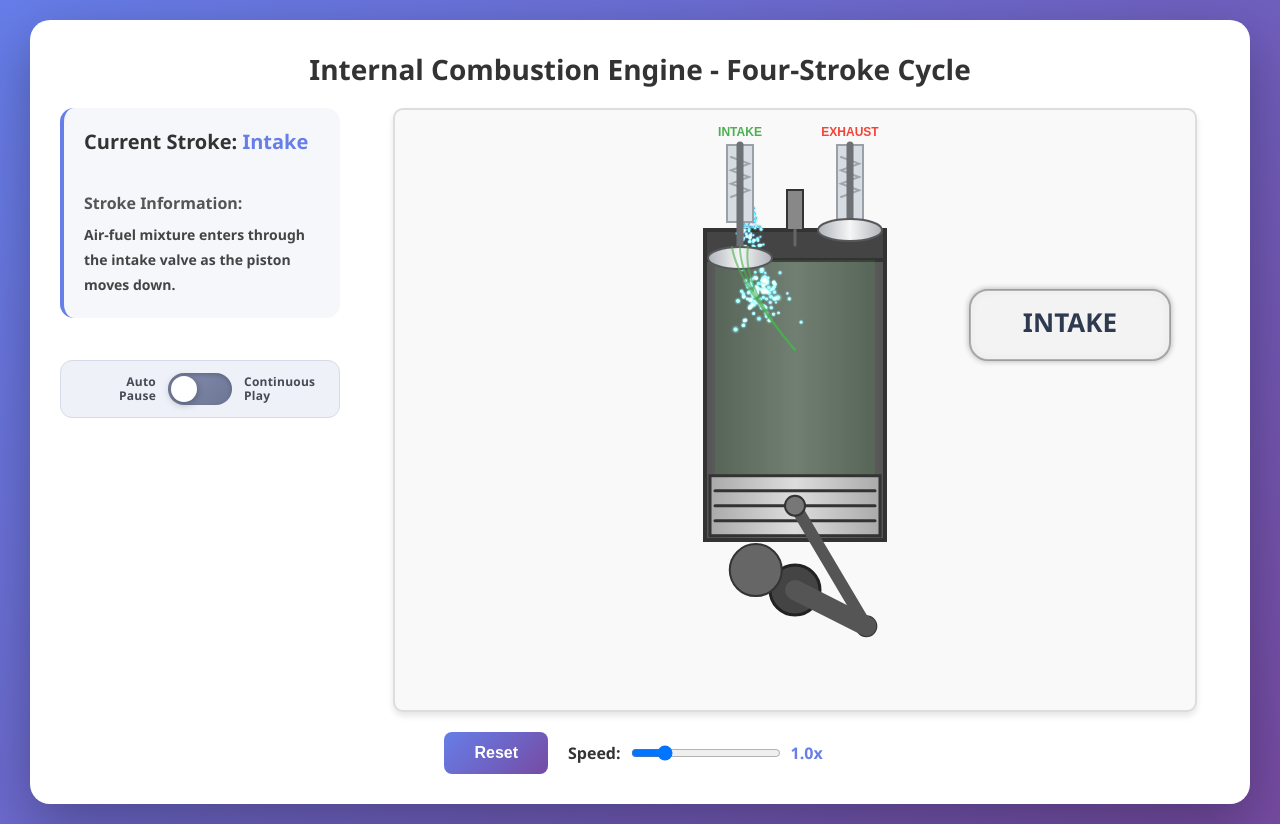
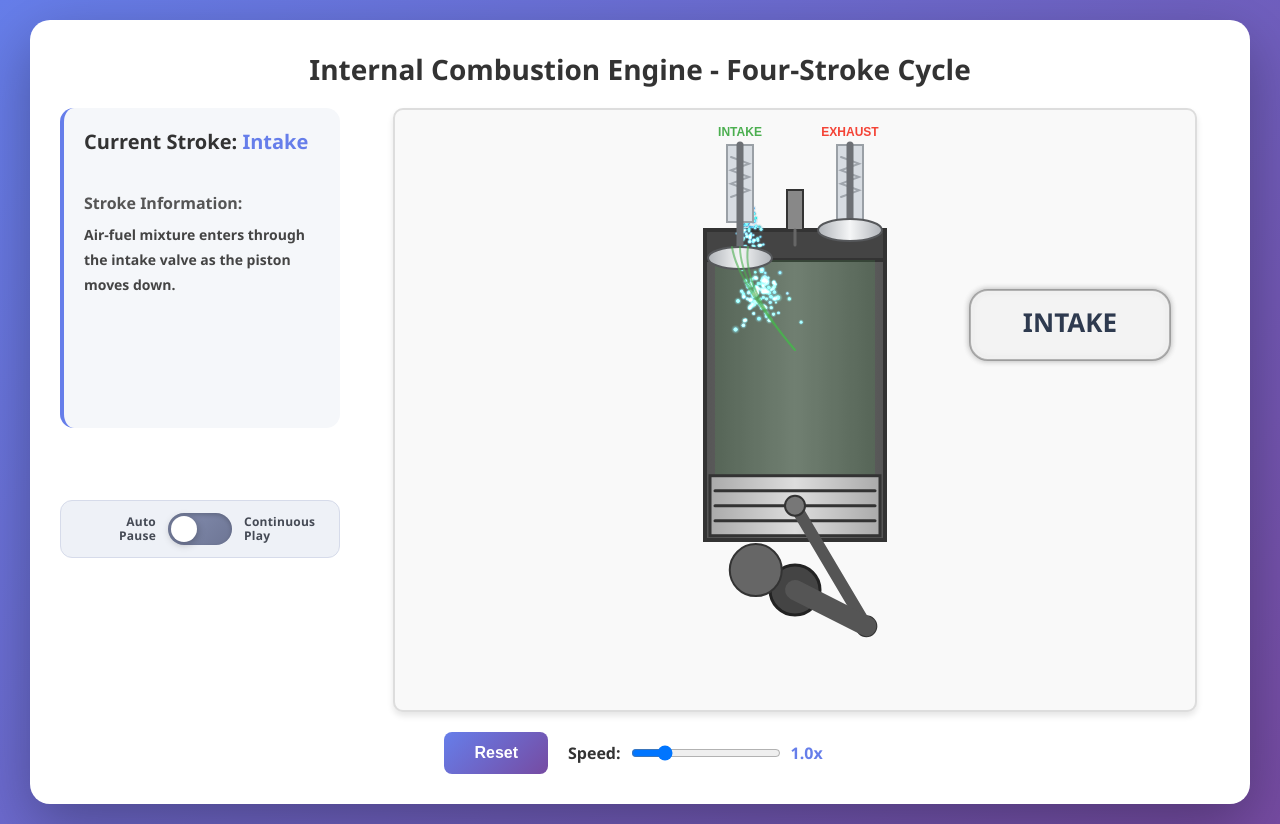
Before and after one commit to GenuineDickies/fourstrokeanimation, a plain HTML site: page index.html in a window 1280 px wide. Drawn offline with Linux system fonts and the light colour scheme; animation ran at ten frames a second.

Commit message:
Increase info panel spacing for toggle

```diff
--- a/styles.css
+++ b/styles.css
@@ -49,7 +49,7 @@ h1 {
 .left-column {
     display: flex;
     flex-direction: column;
-    gap: 18px;
+    gap: 24px;
     width: 280px;
     flex-shrink: 0;
 }
@@ -61,6 +61,7 @@ h1 {
     background: #f5f7fa;
     border-radius: 14px;
     border-left: 4px solid #667eea;
+    min-height: 320px;
 }
 
 .canvas-wrapper {
@@ -146,6 +147,8 @@ button:active {
 
 .toggle-container {
     width: 100%;
+    margin-top: 8px;
+    padding-top: 16px;
 }
 
 .info-panel h2 {
```
